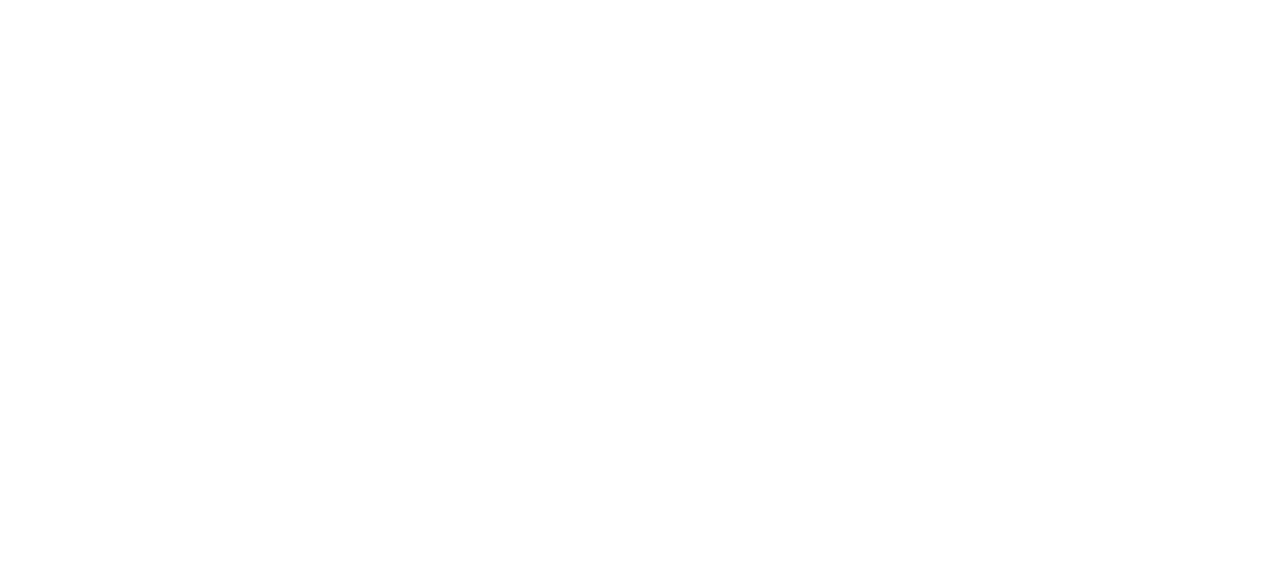
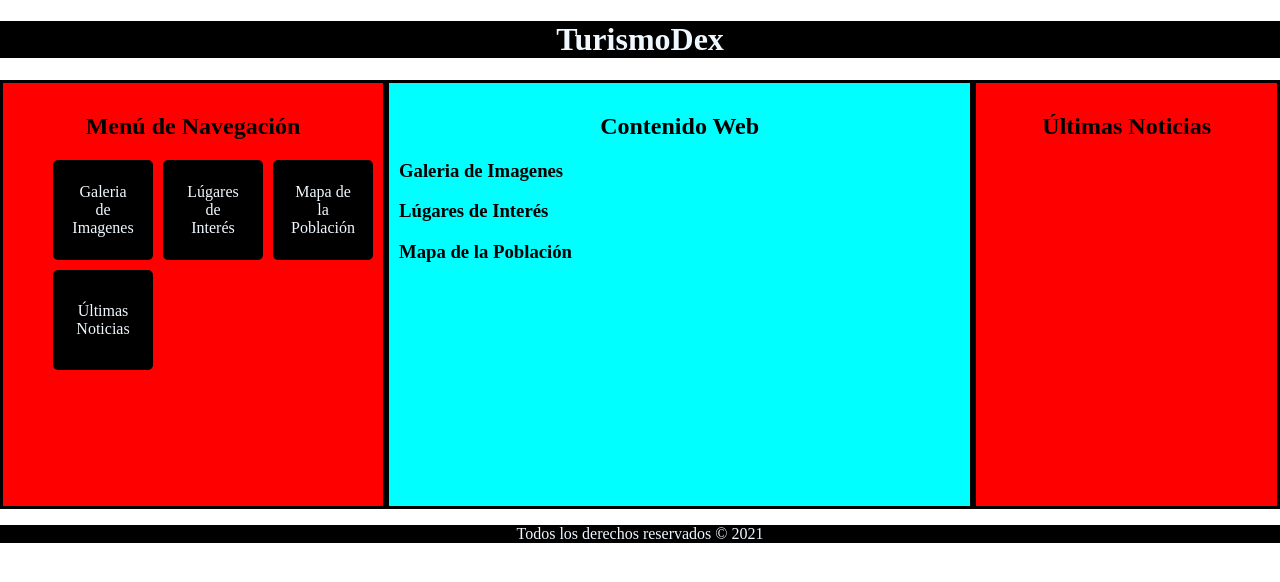
Before and after one commit to ManuelGalvez96/GalvezManuel_AE5_Turisme_local, a plain HTML site: page index.html in a window 1280 px wide. Drawn offline with Linux system fonts and the light colour scheme.

Commit message:
Primeros avances

```diff
--- a/estilos/styles.css
+++ b/estilos/styles.css
@@ -0,0 +1,94 @@
+*{
+    box-sizing: border-box;
+}
+body{
+    margin: 0;
+
+}
+
+header, footer{
+
+    width: 100%;
+    text-align: center;
+    background-color: black;
+    color: aliceblue;
+}
+
+.contenido{
+
+    display: flex;
+    flex-direction: row;
+}
+
+.menu{
+
+    border: 3px solid black;
+    background-color: red;
+    flex: 1;
+    padding: 10px;
+}
+
+.main{
+
+    border: 3px solid black;
+    background-color: aqua;
+    flex: 2;
+    padding: 10px;
+}
+
+.ultimas{
+
+    border: 3px solid black;
+    background-color: red;
+    flex: 1;
+    padding: 10px;
+}
+
+h2{
+    text-align: center;
+}
+
+.menu_navegacion{
+    list-style-type: none;
+    display: grid;
+    grid-template-columns: repeat(3, 100px);
+    grid-template-rows: repeat(3, 100px);
+    gap: 10px;
+    place-items: center;
+}
+
+.arriba{
+    grid-column: 2 / 3;
+    grid-row: 1 / 2;
+}
+
+.abajo{
+    grid-column: 2 / 3;
+    grid-row: 3 / 4;
+}
+
+.derecha{
+    grid-column: 3 / 4;
+    grid-row: 2 / 3;
+}
+
+.izquierda{
+    grid-column: 1 / 2;
+    grid-row: 2 / 3;
+}
+
+
+.menu_navegacion a{
+    text-decoration: none;
+    color: aliceblue;
+    background-color: black;
+    padding: 10px 20px;
+    display: flex;
+    text-align: center;
+    border-radius: 5px;
+    transition: background-color 0.3s ease;
+    width: 100px;
+    height: 100px;
+    align-items: center;
+    justify-content: center;
+}
--- a/index.html
+++ b/index.html
@@ -7,6 +7,37 @@
     <title>TurismoDex</title>
 </head>
 <body>
-
+    <header>
+        <h1>TurismoDex</h1>
+    </header>
+    <div class="contenido">
+        <div class="menu">
+            <h2>Menú de Navegación</h2>
+            <ul class="menu_navegacion">
+                <li><a href="#galeria" class="arriba">Galeria de Imagenes</a></li>
+                <li><a href="#interes" class="derecha">Lúgares de Interés</a></li>
+                <li><a href="#mapa" class="izquierda">Mapa de la Población</a></li>
+                <li><a href="#ultimas" class="abajo">Últimas Noticias</a></li>
+            </ul>
+        </div>
+        <div class="main">
+            <h2>Contenido Web</h2>
+            <div id= "galeria" class="galeria">
+                <h3>Galeria de Imagenes</h3>
+            </div>
+            <div id="interes" class="interes">
+                <h3>Lúgares de Interés</h3>
+            </div>
+            <div id= "mapa" class="mapa">
+                <h3>Mapa de la Población</h3>
+            </div>
+        </div>
+        <div id="ultimas" class="ultimas">
+            <h2>Últimas Noticias</h2>
+        </div>
+    </div>
+    <footer>
+        <p>Todos los derechos reservados &copy; 2021</p>
+    </footer>
 </body>
 </html>
```
